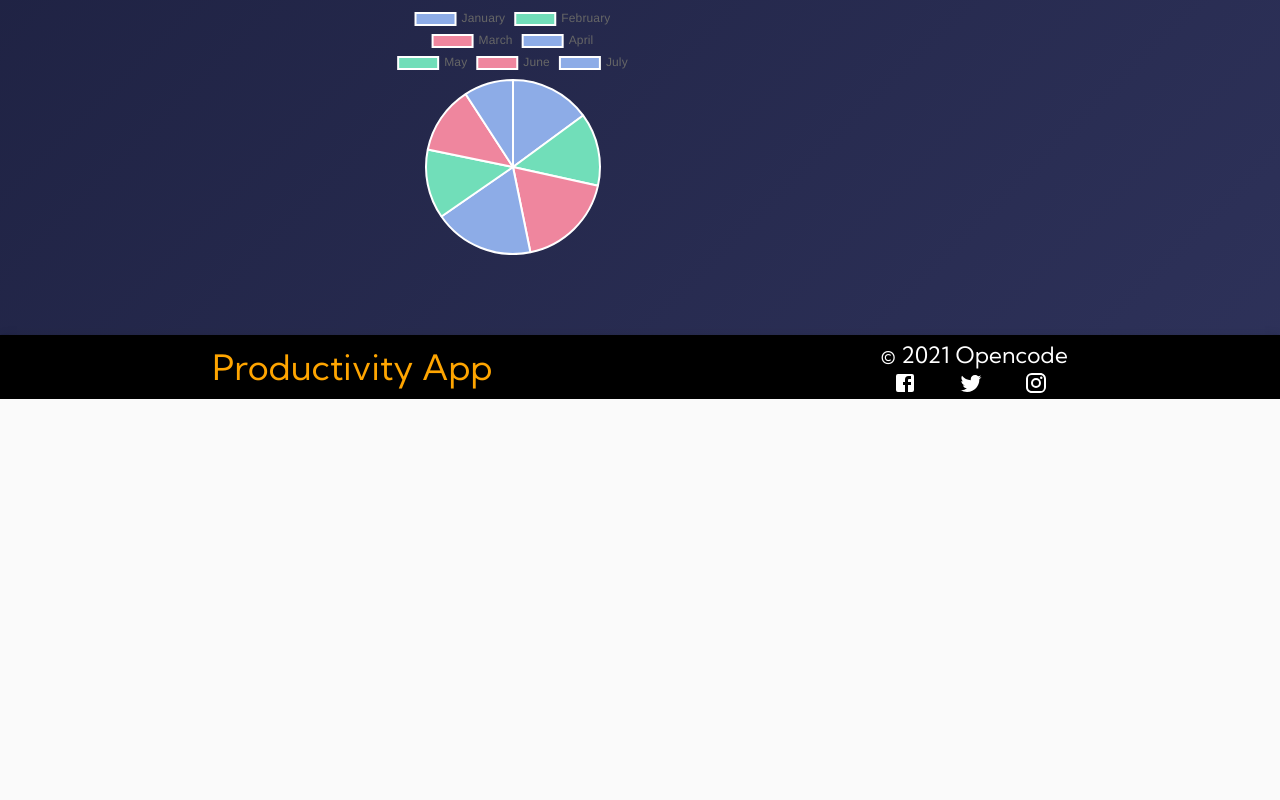
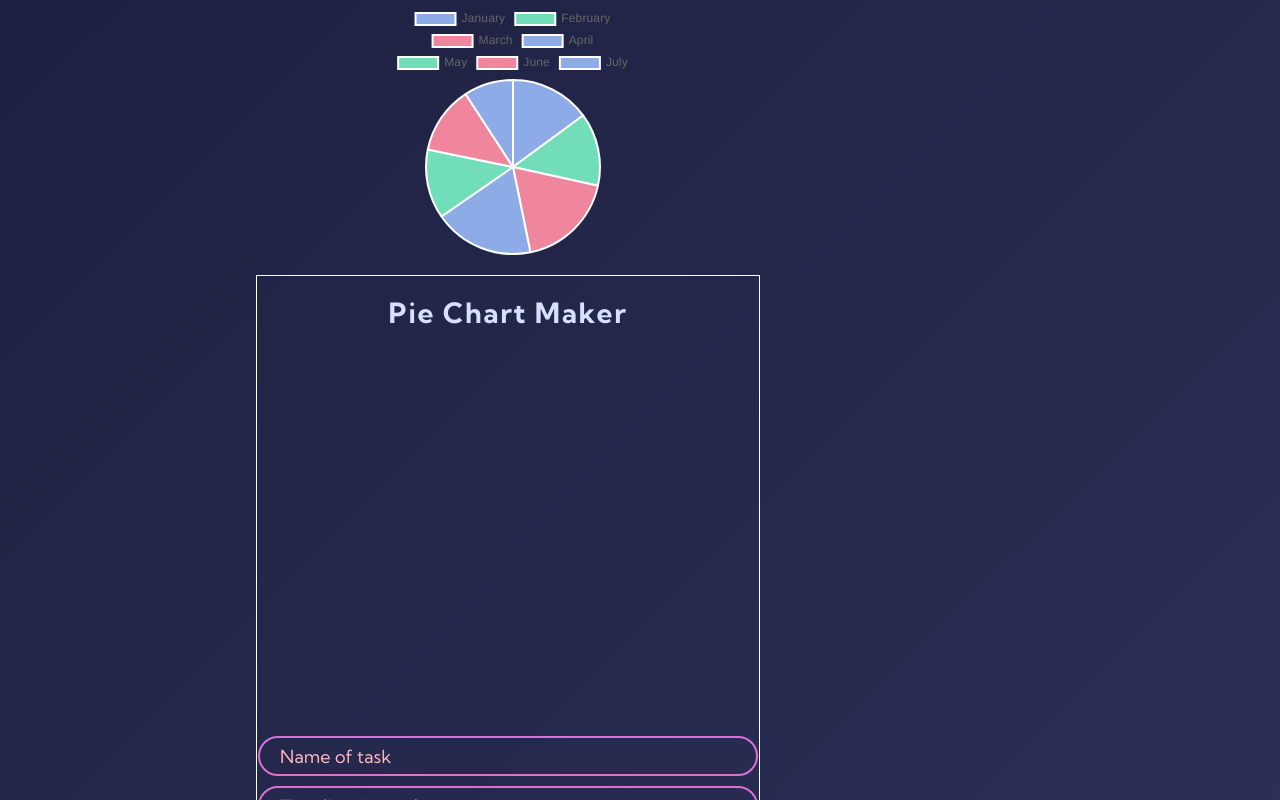
Before and after one commit to opencodeiiita/Productivity-Tracker, a React (Create React App) app in the folder frontend/: page / in a window 1280 px wide. Shown: the part 2000-2800 px from the top of the page. Before the commit the page ends 2399 px from the top, so only its background shows below. Built offline with nearby package versions, Linux system fonts and the light colour scheme.

Commit message:
Added pie chart maker

```diff
--- a/frontend/package.json
+++ b/frontend/package.json
@@ -13,6 +13,7 @@
     "@testing-library/jest-dom": "^5.11.4",
     "@testing-library/react": "^11.1.0",
     "@testing-library/user-event": "^12.1.10",
+    "antd": "^4.16.13",
     "chart.js": "^3.5.1",
     "classnames": "^2.3.1",
     "react": "^17.0.2",
--- a/frontend/src/component/Notes/Notes.jsx
+++ b/frontend/src/component/Notes/Notes.jsx
@@ -1,5 +1,5 @@
 import React, { useEffect, useState } from 'react'
-import axios from 'axios';
+// import axios from 'axios';
 import './Notes.css'
 
 export default function Notes() {
--- /dev/null
+++ b/frontend/src/component/chartMaker.css
@@ -0,0 +1,51 @@
+.MuiOutlinedInput-root {
+    color: white;
+}
+.MuiOutlinedInput-root {
+    border-color: #ccc;
+    color: #ccc;
+}
+#txtInput {
+    -webkit-appearance: none;
+    margin-top: 30px;
+    box-sizing: border-box;
+    padding-left: 20px;
+    border-radius: 40px;
+    font-size: 18px;
+    border: 2px solid orchid;
+    color: orchid;
+    background: none;
+    height: 40px;
+    width: 500px;
+    margin: 0;
+    transition: 0.3s;
+    box-shadow: inset 0 0 0 none;
+    text-align: start;
+}
+::-webkit-input-placeholder {
+    color: lightpink;
+}
+
+#txtInput:hover {
+    color: #fff;
+    box-sizing: border-box;
+    border: 2px solid orchid;
+    background: orchid;
+}
+#txtInput:focus {
+    background: orchid;
+    border: 2px solid orchid;
+    color: #fff;
+}
+.timeDiv {
+    display: flex;
+    flex-direction: row;
+    align-items: center;
+    justify-content: space-between;
+    width: 500px;
+    padding: 0 10px;
+}
+.timeText {
+    color: lightpink;
+    font-size: 18px;
+}
--- /dev/null
+++ b/frontend/src/component/chartMaker.js
@@ -0,0 +1,180 @@
+import React, { Component, useState } from 'react';
+import { Pie } from 'react-chartjs-2';
+import Button from '@mui/material/Button';
+import './chartMaker.css';
+function App() {
+    const [value, setValue] = useState(new Date('2014-08-18T21:11:54'));
+
+    const handleChange = newValue => {
+        setValue(newValue);
+    };
+    var [data, setData] = useState({
+        dataPie: {
+            labels: [],
+            datasets: [
+                {
+                    data: [],
+                    // backgroundColor: [
+                    // 	"rgba(75,192,192,0.4)",
+                    // 	"rgba(255,77,255,1)",
+                    // 	"rgba(75,192,192,1)",
+                    // 	"rgba(220,220,220,1)",
+                    // ],
+                    backgroundColor: [],
+                },
+            ],
+        },
+
+        first: '',
+        second: '',
+        third: '12:00',
+        fourth: '12:00',
+    });
+    // const dataPie = state;
+    // const  data  = date;
+    const handleSubmit = () => {
+        const temp = data;
+        console.log(data);
+        console.log(temp);
+        console.log(temp.dataPie.labels);
+        setData({
+            dataPie: {
+                labels: [...temp.dataPie.labels, temp.first],
+                datasets: [
+                    {
+                        data: [...temp.dataPie.datasets[0].data, temp.second],
+                        backgroundColor: [
+                            ...temp.dataPie.datasets[0].backgroundColor,
+                            'rgb(' +
+                                Math.floor(Math.random() * 255) +
+                                ',' +
+                                Math.floor(Math.random() * 255) +
+                                ',' +
+                                Math.floor(Math.random() * 255) +
+                                ')',
+                        ],
+                    },
+                ],
+            },
+            first: '',
+            second: '',
+            third: '12:00',
+            fourth: '12:00',
+        });
+    };
+
+    const handleNumChange = evt => {
+        let a = parseInt(evt.target.value);
+        setData({
+            ...data,
+            [evt.target.name]: a,
+        });
+    };
+    const handleTextChange = evt => {
+        let a = evt.target.value;
+        setData({ ...data, [evt.target.name]: a });
+    };
+    const handleStartTimeChange = evt => {
+        let a = evt.target.value;
+        setData({
+            ...data,
+            [evt.target.name]: a,
+        });
+    };
+    const handleEndTimeChange = evt => {
+        let a = evt.target.value;
+        setData({
+            ...data,
+            [evt.target.name]: a,
+        });
+    };
+    // console.log(data.dataPie.labels);
+    return (
+        <React.Fragment>
+            <div
+                style={{
+                    display: 'flex',
+                    flexDirection: 'column',
+                    justifyContent: 'center',
+                    alignItems: 'center',
+                    textAlign: 'center',
+                    marginTop: '20px',
+                    border: 'solid 1px white',
+                }}
+            >
+                <h2 style={{ paddingTop: '20px' }}>Pie Chart Maker</h2>
+                <div className="chart-container" id="cs" style={{ width: '30vw' }}>
+                    <Pie data={data.dataPie} />
+                </div>
+                <input
+                    id="txtInput"
+                    type="text"
+                    value={data.first}
+                    name="first"
+                    onChange={evt => handleTextChange(evt)}
+                    placeholder="Name of task"
+                    style={{
+                        marginBottom: '10px',
+                        marginTop: '10px',
+                    }}
+                />
+                <input
+                    id="txtInput"
+                    type="number"
+                    value={data.second}
+                    name="second"
+                    onChange={evt => handleNumChange(evt)}
+                    placeholder="Time(In minutes)"
+                />
+                <div className="timeDiv">
+                    <div className="timeText">Start Time</div>
+                    <input
+                        id="txtInput"
+                        type="time"
+                        value={data.third}
+                        step="900"
+                        name="third"
+                        placeholder="Starting Time"
+                        onChange={evt => handleStartTimeChange(evt)}
+                        style={{
+                            marginBottom: '10px',
+                            marginTop: '10px',
+                            width: '350px',
+                            color: 'lightpink',
+                        }}
+                    />
+                </div>
+                <div className="timeDiv">
+                    <div className="timeText"> End Time</div>
+                    <input
+                        id="txtInput"
+                        type="time"
+                        name="fourth"
+                        value={data.fourth}
+                        onChange={evt => handleEndTimeChange(evt)}
+                        step="900"
+                        placeholder="Ending Time"
+                        style={{
+                            color: 'lightpink',
+                            width: '350px',
+                        }}
+                    />
+                </div>
+                <Button
+                    onClick={() => {
+                        handleSubmit();
+                    }}
+                    style={{
+                        backgroundColor: 'purple',
+                        marginTop: '15px',
+                        color: 'white',
+                        marginBottom: '15px',
+                    }}
+                >
+                    Add data to chart
+                </Button>
+            </div>
+        </React.Fragment>
+    );
+}
+export default App;
--- a/frontend/src/pages/home.js
+++ b/frontend/src/pages/home.js
@@ -1,9 +1,10 @@
 import React from 'react';
 import Hero from '../component/Home Components/Hero';
 import Chart2 from '../component/Home Components/Chart2';
-import Navbar from '../component/Navbar'
-import Footer from '../component/Footer'
-import DoughnutExample from '../component/Home Components/doughnutChart'
+import Navbar from '../component/Navbar';
+import Footer from '../component/Footer';
+import DoughnutExample from '../component/Home Components/doughnutChart';
+import ChartMaker from '../component/chartMaker';
 function home() {
     return (
         <>
@@ -23,8 +24,9 @@ function home() {
                 }}
             >
                 <Chart2 />
-        <br/>
+                <br />
                 <DoughnutExample />
+                <ChartMaker />
             </div>
             <Footer />
         </>
```
Also changed, not shown: frontend/src/component/Home Components/Hero.js (+35 -23 lines), 1 other file (tests, documents, lock files or other folders). Lines whose indentation alone changed are shown as unchanged.
